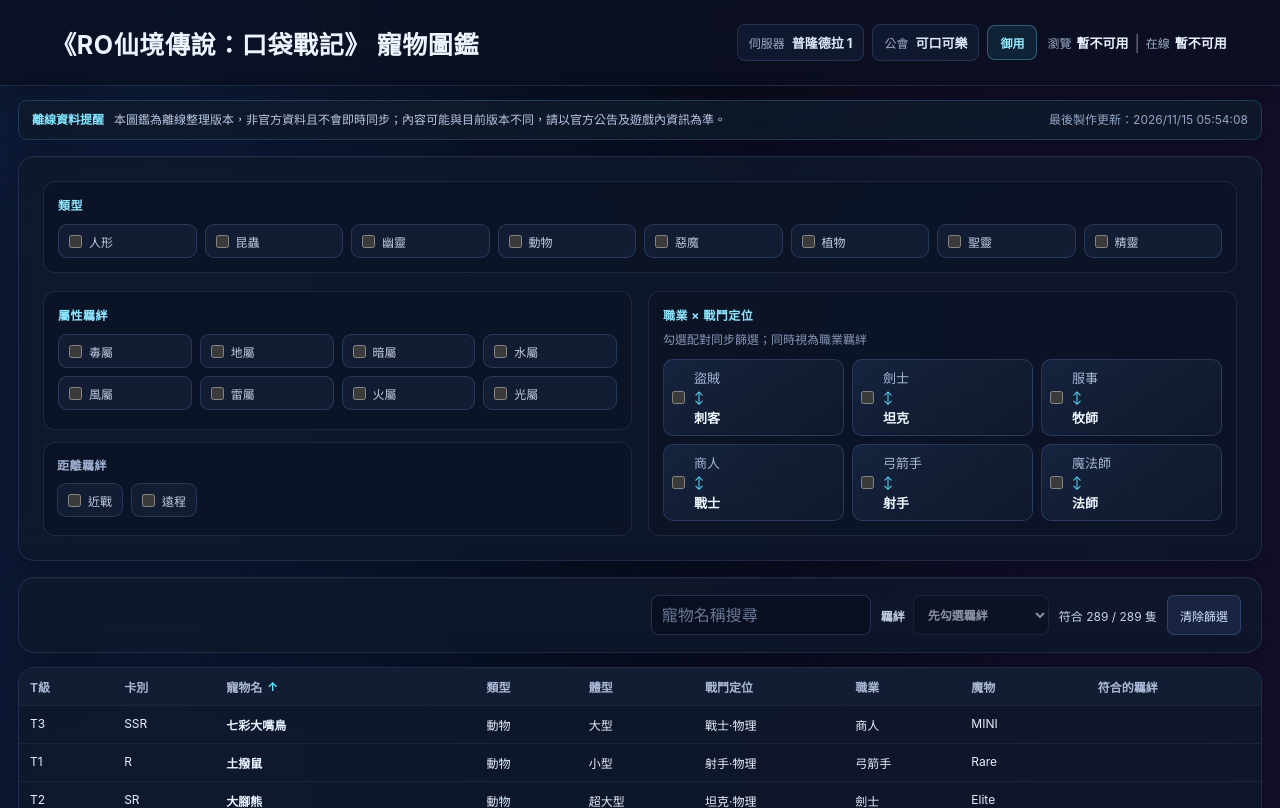
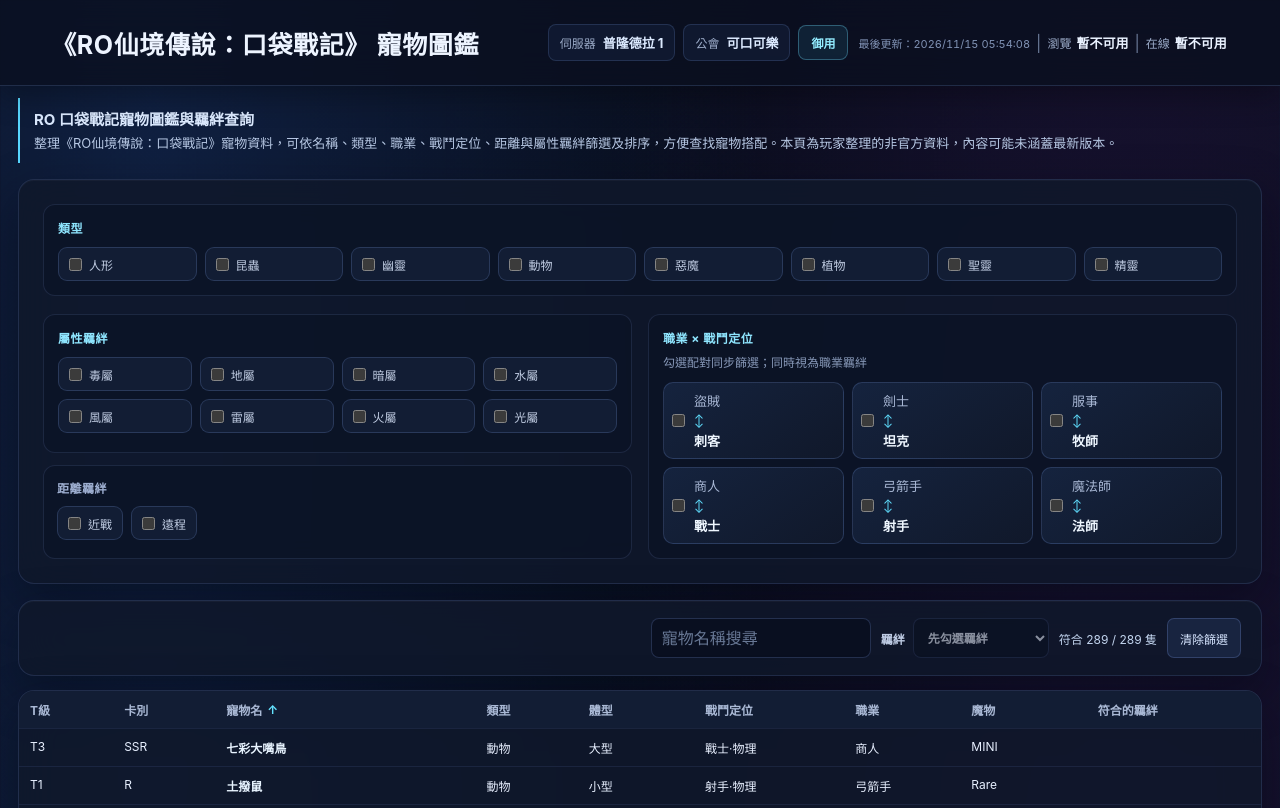
Before and after one commit to cs-William/My-RO-Tools, a plain HTML site: page index.html in a window 1280 px wide. Shown: the top 808 px of the page. Drawn offline with Linux system fonts and the light colour scheme; no server answers.

Commit message:
Add files via upload

```diff
--- a/index.html
+++ b/index.html
@@ -3,7 +3,16 @@
 <head>
   <meta charset="utf-8">
   <meta name="viewport" content="width=device-width, initial-scale=1">
-  <title>《RO仙境傳說：口袋戰記》 寵物圖鑑</title>
+  <title>RO 口袋戰記寵物圖鑑｜羈絆篩選與排序工具</title>
+  <meta name="description" content="查詢《RO仙境傳說：口袋戰記》寵物圖鑑，依名稱、類型、職業、戰鬥定位、距離與屬性羈絆篩選排序。玩家整理的非官方資料，內容可能與遊戲版本不同。">
+  <link rel="canonical" href="https://cs-william.github.io/My-RO-Tools/">
+  <meta property="og:type" content="website">
+  <meta property="og:locale" content="zh_TW">
+  <meta property="og:site_name" content="My RO Tools">
+  <meta property="og:title" content="RO 口袋戰記寵物圖鑑｜羈絆篩選與排序工具">
+  <meta property="og:description" content="查詢《RO仙境傳說：口袋戰記》寵物圖鑑，依名稱、類型、職業、戰鬥定位、距離與屬性羈絆篩選排序。玩家整理的非官方資料，內容可能與遊戲版本不同。">
+  <meta property="og:url" content="https://cs-william.github.io/My-RO-Tools/">
+  <meta name="twitter:card" content="summary">
   <style>
     :root {
       color-scheme: light;
@@ -234,30 +243,28 @@
 
     .empty { padding: 32px; color: #75827d; text-align: center; }
 
-    .offline-notice {
-      display: flex;
-      align-items: center;
-      gap: 10px;
+    .seo-intro {
       width: min(1560px, calc(100% - 36px));
-      margin: 14px auto 0;
-      padding: 10px 13px;
-      border: 1px solid #eadcad;
-      border-radius: 9px;
-      color: #66572c;
-      background: #fff9e9;
-      font-size: 12px;
-      line-height: 1.5;
+      margin: 12px auto 0;
+      padding: 10px 14px;
+      border-left: 2px solid #58d7ff;
+      color: #b7c8e4;
     }
-
-    .offline-notice strong {
-      flex: 0 0 auto;
-      color: #795b1e;
+    .seo-intro h2 {
+      margin: 0 0 4px;
+      color: #dceaff;
+      font-size: 15px;
     }
-    .last-updated {
-      flex: 0 0 auto;
-      margin-left: auto;
-      color: #91a6c5;
-      font-size: 12px;
+    .seo-intro p {
+      max-width: 1100px;
+      margin: 0;
+      font-size: 13px;
+      line-height: 1.55;
+    }
+    .site-stats-updated {
+      color: #8193b5;
+      font-size: 11px;
+      font-variant-numeric: tabular-nums;
       white-space: nowrap;
     }
 
@@ -491,14 +498,6 @@
       background: #122a40;
     }
     .empty { color: #9cacc9; }
-    .offline-notice {
-      border-color: #65bfff35;
-      color: #b7c8e4;
-      background: #101a2bd9;
-      box-shadow: 0 10px 32px #02061355;
-      backdrop-filter: blur(16px);
-    }
-    .offline-notice strong { color: #83e6ff; }
     .eyebrow {
       margin-bottom: 4px;
       color: #7da8db;
@@ -508,7 +507,7 @@
     }
 
     @media (max-width: 760px) {
-      .workspace, .offline-notice { width: min(100% - 24px, 680px); }
+      .workspace, .seo-intro { width: min(100% - 24px, 680px); }
       .filter-layout { grid-template-columns: 1fr; }
       .results-heading { align-items: flex-start; }
       .collection-actions {
@@ -593,7 +592,7 @@
     @media (max-width: 760px) {
       .topbar { align-items: flex-start; flex-direction: column; gap: 12px; }
       .server-meta { justify-content: flex-start; }
-      .workspace, .offline-notice { width: min(100% - 24px, 680px); }
+      .workspace, .seo-intro { width: min(100% - 24px, 680px); }
       .workspace { margin-top: 12px; }
     }
 
@@ -657,7 +656,6 @@
       .server-meta { gap: 6px; }
       .server-item { padding: 7px 9px; }
       .results-heading { align-items: flex-start; padding: 14px; }
-      .offline-notice { align-items: flex-start; flex-direction: column; gap: 3px; }
     }
     @media (max-width: 760px) {
       tbody tr {
@@ -674,7 +672,6 @@
       .checkbox-grid { grid-template-columns: repeat(4, minmax(0, 1fr)); }
       .results-heading { align-items: flex-start; padding: 14px; }
       .collection-actions { width: 100%; justify-content: flex-start; }
-      .last-updated { align-self: flex-end; margin-left: 0; }
     }
     @media (max-width: 360px) {
       .collection-actions { grid-template-columns: minmax(0, 1fr) minmax(0, 100px); }
@@ -736,6 +733,8 @@
       <div class="server-item"><span>公會</span><strong>可口可樂</strong></div>
       <span class="server-badge">御用</span>
       <section class="site-stats" aria-label="網站統計">
+        <time id="last-updated" class="site-stats-updated" datetime="2026-11-15T01:08:29+08:00">最後更新：載入中</time>
+        <span class="site-stats-divider" aria-hidden="true">|</span>
         <span class="site-stats-item"><span>瀏覽</span><strong id="total-views">載入中</strong></span>
         <span class="site-stats-divider" aria-hidden="true">|</span>
         <span class="site-stats-item"><span>在線</span><strong id="online-now">載入中</strong></span>
@@ -743,11 +742,10 @@
       </section>
     </div>
   </header>
-  <aside class="offline-notice" role="note">
-    <strong>離線資料提醒</strong>
-    <span>本圖鑑為離線整理版本，非官方資料且不會即時同步；內容可能與目前版本不同，請以官方公告及遊戲內資訊為準。</span>
-    <time id="last-updated" class="last-updated" datetime="2026-11-15T01:08:29+08:00">最後製作更新：2026/11/15 01:08:29</time>
-  </aside>
+  <section class="seo-intro" aria-labelledby="seo-intro-title">
+    <h2 id="seo-intro-title">RO 口袋戰記寵物圖鑑與羈絆查詢</h2>
+    <p>整理《RO仙境傳說：口袋戰記》寵物資料，可依名稱、類型、職業、戰鬥定位、距離與屬性羈絆篩選及排序，方便查找寵物搭配。本頁為玩家整理的非官方資料，內容可能未涵蓋最新版本。</p>
+  </section>
   <main class="workspace">
     <aside class="sidebar">
       <section class="panel filter-panel" aria-label="篩選條件">
@@ -915,14 +913,18 @@
     function renderLastUpdated() {
       const updatedAt = new Date(document.lastModified);
       if (Number.isNaN(updatedAt.getTime())) {
-        lastUpdated.textContent = "最後製作更新時間無法取得";
+        lastUpdated.textContent = "最後更新無法取得";
         return;
       }
       const pad = value => String(value).padStart(2, "0");
       const date = `${updatedAt.getFullYear()}/${pad(updatedAt.getMonth() + 1)}/${pad(updatedAt.getDate())}`;
       const time = `${pad(updatedAt.getHours())}:${pad(updatedAt.getMinutes())}:${pad(updatedAt.getSeconds())}`;
+      const compactTime = `${date} ${pad(updatedAt.getHours())}:${pad(updatedAt.getMinutes())}`;
       lastUpdated.dateTime = updatedAt.toISOString();
-      lastUpdated.textContent = `最後製作更新：${date} ${time}`;
+      const visibleTime = window.matchMedia("(max-width: 520px)").matches
+        ? compactTime
+        : `${date} ${time}`;
+      lastUpdated.textContent = `最後更新：${visibleTime}`;
     }
 
     function activeBondCount() {
@@ -1160,6 +1162,7 @@
 
     updateSortControls();
     renderLastUpdated();
+    window.addEventListener("resize", renderLastUpdated);
     renderFilters();
     renderResults();
   </script>
```
Also changed, not shown: 1 other file.
